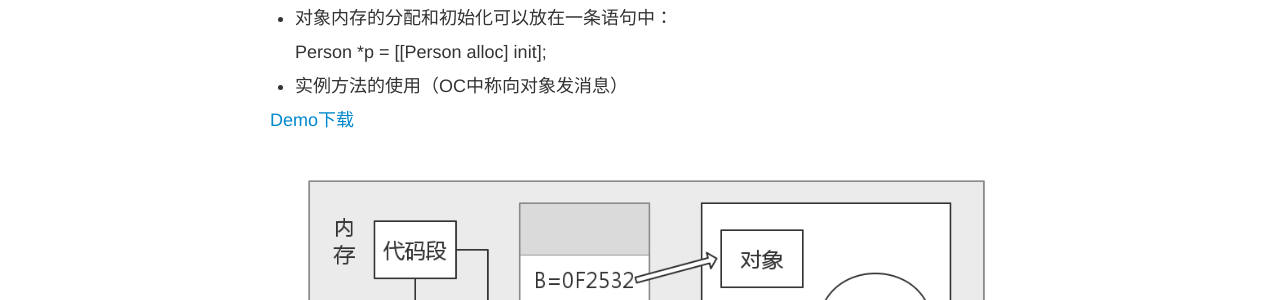
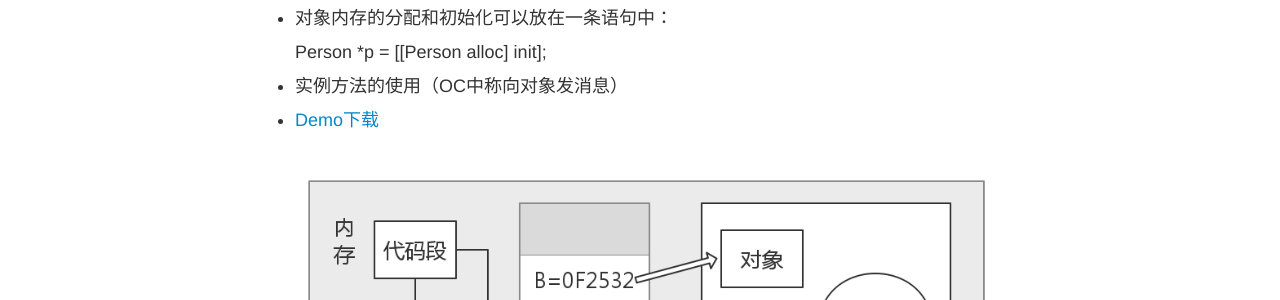
Before and after one commit to kikidesign/kikidesign.github.io, a Jekyll site: the page built from _posts/2016-05-18-尚学堂02-类与对象.md, in a window 1280 px wide. Shown: the part 1292-1592 px from the top of the page. Built offline with Jekyll 4.4.1, drawn with Linux system fonts in a browser that asks for light colours.

Commit message:
class-and-object

```diff
--- a/_posts/2016-05-18-尚学堂02-类与对象.md
+++ b/_posts/2016-05-18-尚学堂02-类与对象.md
@@ -69,7 +69,7 @@ categories: iOS Objective-C
 
 - 实例方法的使用（OC中称向对象发消息）
 
-[Demo下载][demo]
+- [Demo下载][demo]
 
 ![class-and-object](https://raw.githubusercontent.com/kikidesign/kikidesign.github.io/master/_image/class-and-object.png)
 
```
